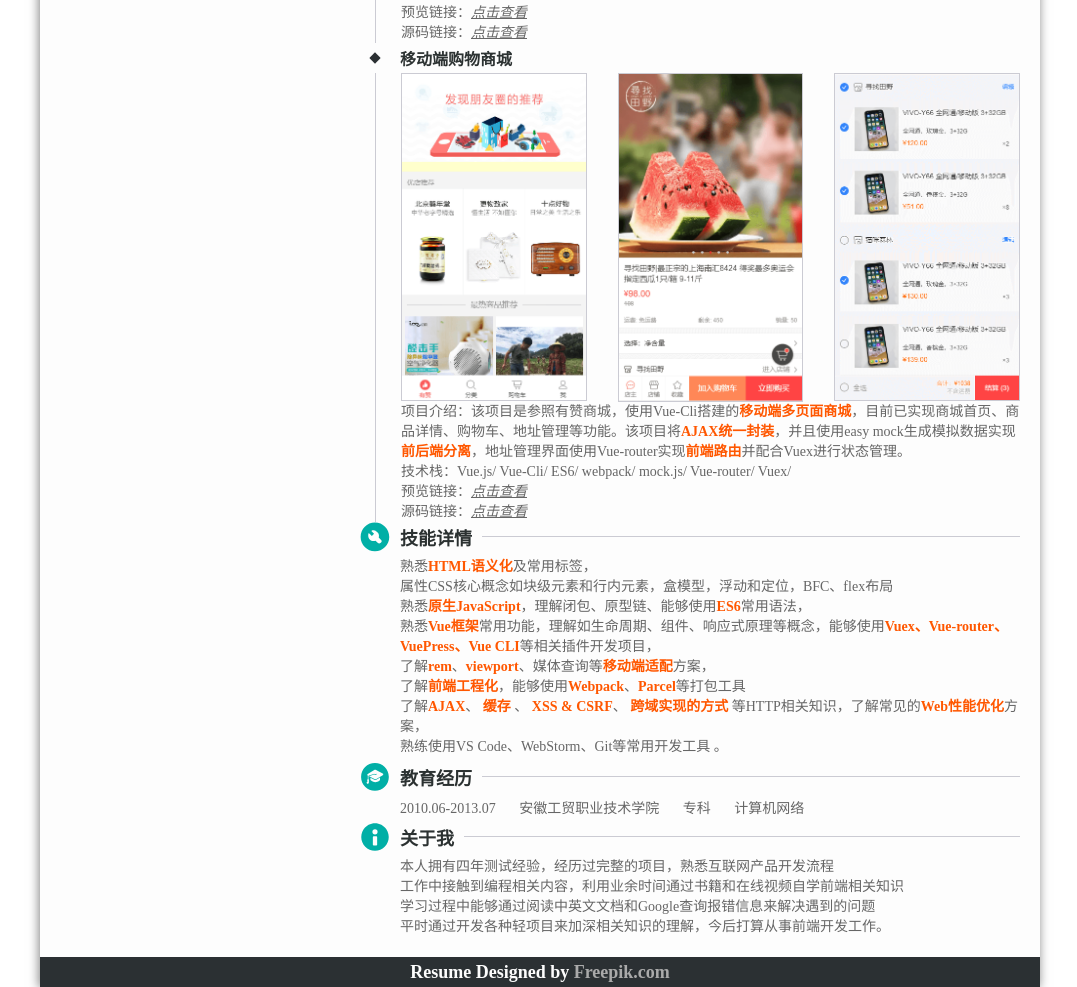
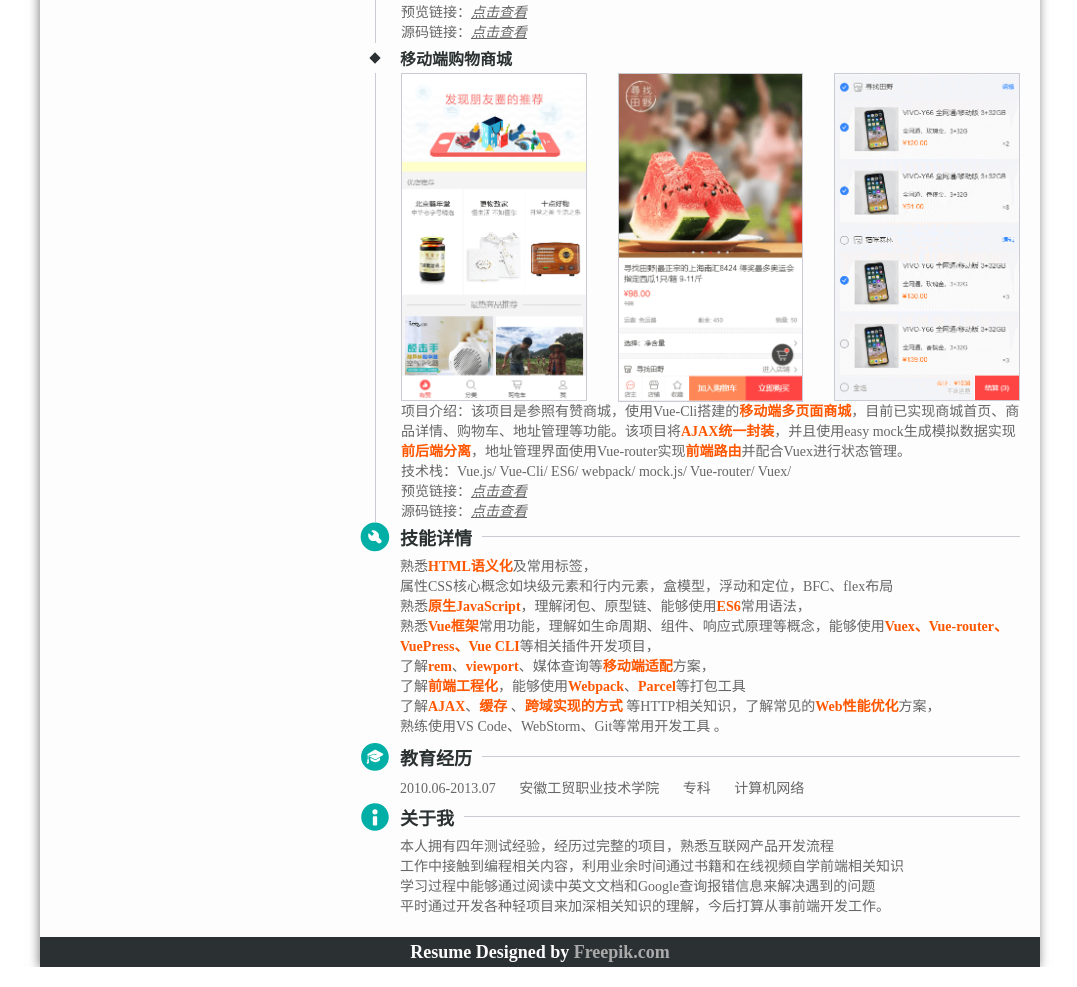
Before and after one commit to hefangs/resume, a plain HTML site: page index.html in a window 1280 px wide. Shown: the part 1713-2700 px from the top of the page, without its empty margins (100-1177 px from the left). Drawn offline with Linux system fonts and the light colour scheme.

Commit message:
update html

```diff
--- a/index.html
+++ b/index.html
@@ -379,10 +379,7 @@
                                 class="important">移动端适配</span>方案，</p>
                         <p>了解<span class="important">前端工程化</span>，能够使用<span class="important">Webpack</span>、<span
                                 class="important">Parcel</span>等打包工具</p>
-                        <p>了解<span class="important">AJAX</span>、
-                            <span class="important">缓存</span> 、
-                            <span class="important">XSS & CSRF</span>、
-                            <span class="important">跨域实现的方式</span>
+                        <p>了解<span class="important">AJAX</span>、<span class="important">缓存</span> 、<span class="important">跨域实现的方式</span>
                             等HTTP相关知识，了解常见的<span class="important">Web性能优化</span>方案，
                         </p>
                         <p>熟练使用VS Code、WebStorm、Git等常用开发工具 。</p>
```
